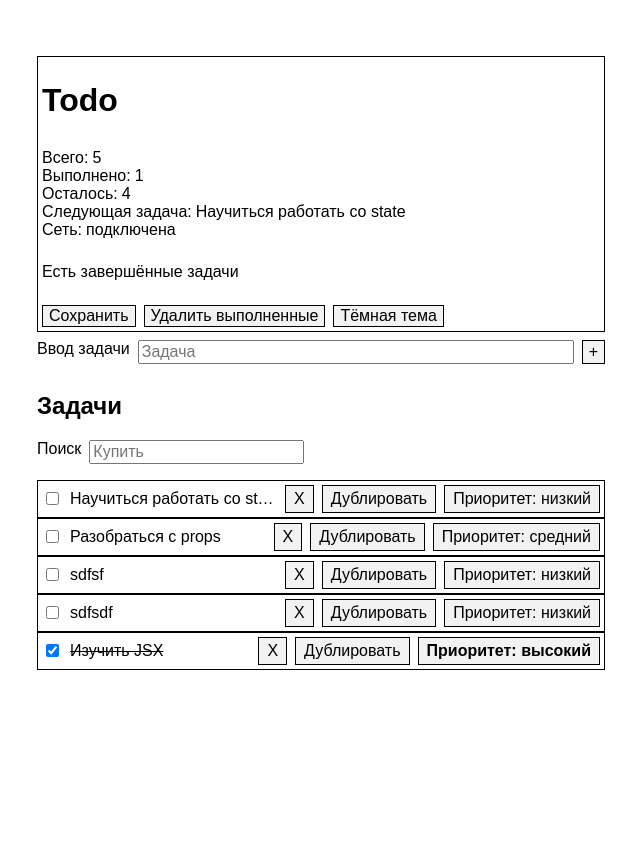
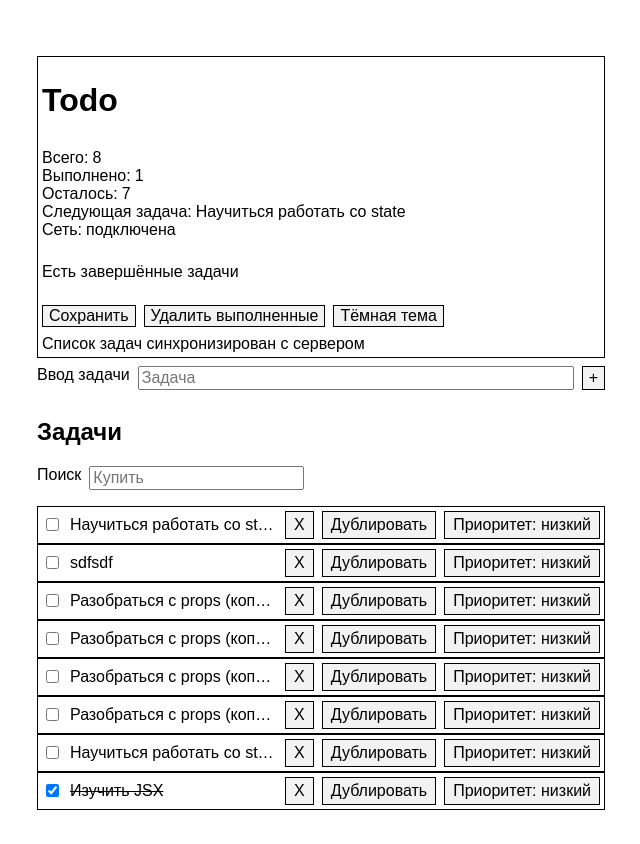
Before and after one commit to Sqaz33/react, a React (Vite) app in the folder react/: page / in a window 1280 px wide. Shown: the top 844 px of the page, without its empty margins (319-959 px from the left). Before the commit the page ends 800 px from the top, so only its background shows below. Built offline with nearby package versions, Linux system fonts and the light colour scheme; data requests are answered from the project's data file.

Commit message:
feat: show API request states

```diff
--- a/react/db.json
+++ b/react/db.json
@@ -9,28 +9,12 @@
       }
     },
     {
-      "id": "2",
-      "title": "Разобраться с props",
-      "completed": false,
-      "details": {
-        "priority": "normal"
-      }
-    },
-    {
       "id": "1",
       "title": "Изучить JSX",
       "completed": true,
       "details": {
-        "priority": "high"
+        "priority": "low"
       }
-    },
-    {
-      "title": "sdfsf",
-      "completed": false,
-      "details": {
-        "priority": "low"
-      },
-      "id": "aQNrdlS0wcI"
     },
     {
       "title": "sdfsdf",
@@ -39,6 +23,46 @@
         "priority": "low"
       },
       "id": "mDro_5205xI"
+    },
+    {
+      "title": "Разобраться с props (копия)",
+      "completed": false,
+      "details": {
+        "priority": "low"
+      },
+      "id": "bWly6szO7jw"
+    },
+    {
+      "title": "Разобраться с props (копия)",
+      "completed": false,
+      "details": {
+        "priority": "low"
+      },
+      "id": "GMiQ-Sac9Qk"
+    },
+    {
+      "title": "Разобраться с props (копия)",
+      "completed": false,
+      "details": {
+        "priority": "low"
+      },
+      "id": "XVitAHalnF8"
+    },
+    {
+      "title": "Разобраться с props (копия)",
+      "completed": false,
+      "details": {
+        "priority": "low"
+      },
+      "id": "jrORkC2wCyc"
+    },
+    {
+      "title": "Научиться работать со state (копия)",
+      "completed": false,
+      "details": {
+        "priority": "low"
+      },
+      "id": "WR96kkr_BIA"
     }
   ],
   "$schema": "./node_modules/json-server/schema.json"
--- a/react/src/App.jsx
+++ b/react/src/App.jsx
@@ -21,6 +21,12 @@ import {
   saveReducer
 } from "./saveReducer"
 import { ThemeContext } from "./ThemeContext"
+import {
+  initialApiStatus,
+  apiActionTypes,
+  apiReducer,
+  apiStateStatuses
+} from "./apiReducer"
 
 const initialTodos = [
   { id: 3, title: 'Научиться работать со state', completed: false, details: { priority: "low" } },
@@ -33,31 +39,60 @@ function App() {
   const [saveState, dispatchSave] = useReducer(saveReducer, initialSaveState)
   const [searchText, setSearchText] = useState("")
   const [theme, setTheme] = useState("light")
+  const [apiState, dispatchApi] = useReducer(apiReducer, initialApiStatus)
   const debouncedSearchText = useDebouncedValue(searchText, 400)
   const isOnline = useOnlineStatus()
 
   useEffect(() => {
     async function loadTodos() {
       try {
+        dispatchApi({
+          type: apiActionTypes.started
+        })
         const todos = await getTodos()
+        dispatchApi({
+          type: apiActionTypes.succeeded
+        })
         setTodos(todos)
       } catch (error) {
+        dispatchApi({
+          type: apiActionTypes.failed,
+          payload: {
+            message: error.message
+          }
+        })
         console.error(error.message)
       }
     }
     loadTodos()
   }, [])
 
-  async function addTodo(title) {
+  async function addTodo(
+    title,
+    completed = false,
+    priority = "low")
+  {
     const todoData = {
       title,
-      completed: false,
-      details: {priority: "low"}
+      completed,
+      details: {priority}
     }
     try {
+      dispatchApi({
+        type: apiActionTypes.started
+      })
       const createdTodo = await postTodo(todoData)
+      dispatchApi({
+        type: apiActionTypes.succeeded
+      })
       setTodos(curTodos => [...curTodos, createdTodo])
     } catch (error) {
+      dispatchApi({
+        type: apiActionTypes.failed,
+        payload: {
+          message: error.message
+        }
+      })
       console.error(error.message)
     }
   }
@@ -65,10 +100,16 @@ function App() {
   async function toggleTodo(id) {
     try {
       const curTodo = todos.find(todo => todo.id === id)
+      dispatchApi({
+        type: apiActionTypes.started
+      })
       const patchedTodo = await patchTodo(
         id,
         {completed: !curTodo.completed}
       )
+      dispatchApi({
+        type: apiActionTypes.succeeded
+      })
       setTodos(
         curTodos => curTodos.map(
           todo => todo.id === id ?
@@ -76,6 +117,12 @@ function App() {
             todo
       ))
     } catch(error) {
+      dispatchApi({
+        type: apiActionTypes.failed,
+        payload: {
+          message: error.message
+        }
+      })
       console.log(error.message)
     }
   }
@@ -84,10 +131,16 @@ function App() {
     try {
       const curTodo = todos.find(todo => todo.id === id)
       const nextPriority = getNextPriority(curTodo.details.priority)
+      dispatchApi({
+        type: apiActionTypes.started
+      })
       const patchedTodo = await patchTodo(
         id,
         {details: {priority: nextPriority}}
       )
+      dispatchApi({
+        type: apiActionTypes.succeeded
+      })
       setTodos(
         curTodos => curTodos.map(
           todo => todo.id === id ?
@@ -95,41 +148,43 @@ function App() {
             todo
       ))
     } catch(error) {
+      dispatchApi({
+        type: apiActionTypes.failed,
+        payload: {
+          message: error.message
+        }
+      })
       console.log(error.message)
     }
   }
 
   async function deleteTask(id) {
     try {
+      dispatchApi({
+        type: apiActionTypes.started
+      })
       await deleteTodo(id)
+      dispatchApi({
+        type: apiActionTypes.succeeded
+      })
       setTodos(
         curTodos => curTodos.filter(todo => todo.id !== id)
       )
     } catch(error) {
+      dispatchApi({
+        type: apiActionTypes.failed,
+        payload: {
+          message: error.message
+        }
+      })
       console.log(error.message)
     }
   }
 
-  function duplicateTodo(id) {
-    const newId = Date.now();
-    setTodos(
-      curTodos => {
-        const found = curTodos.find(todo => todo.id === id)
-        if (!found) {
-          return curTodos
-        }
-        const foundClone = structuredClone(found)
-        const {title} = foundClone
-        const newTitle = title + " (копия)"
-        const duplicate = {
-          ...foundClone,
-          id: newId,
-          title: newTitle,
-          completed: false
-        }
-        return [...curTodos, duplicate]
-      }
-    )
+  async function duplicateTodo(id) { // todo
+    const found = todos.find(todo => todo.id == id)
+    const title = found.title + " (копия)"
+    await addTodo(title, found.completed, found.details.priority)
   }
 
   const totalCount = todos.length
@@ -184,6 +239,8 @@ function App() {
   const isSaving = saveState.status === saveStateStatuses.saving
   const isSaveError = saveState.status === saveStateStatuses.error
   const saveMessage = saveState.message
+  const apiMessage = apiState.message
+  const isApiError = apiState.status === apiStateStatuses.error
 
   const toggleTheme = useCallback(() => {
     setTheme(curTheme => curTheme === "light" ? "dark" : "light")
@@ -208,6 +265,8 @@ function App() {
           onSaveTodos={handleSaveTodos}
           isOnline={isOnline}
           onClearCompletedTodos={clearCompletedTodos}
+          apiMessage={apiMessage  }
+          isApiError={isApiError}
         />
         <TodoForm onAddTodo={addTodo} />
         <section aria-labelledby="todo-list-heading">
--- a/react/src/TodoHeader.jsx
+++ b/react/src/TodoHeader.jsx
@@ -12,6 +12,8 @@ function TodoHeader({
   onSaveTodos,
   isOnline,
   onClearCompletedTodos,
+  apiMessage,
+  isApiError
 }) {
   const {theme, toggleTheme} = useTheme()
 
@@ -77,6 +79,14 @@ function TodoHeader({
           {saveMessage}
         </span>
       )}
+      {apiMessage && (
+        <span
+          className={"api-message" + (isApiError ? " error" : "")}
+          role={isApiError ? "alert" : "status"}
+        >
+          {apiMessage}
+        </span>
+      )}
     </header>
   )
 }
--- /dev/null
+++ b/react/src/apiReducer.js
@@ -0,0 +1,39 @@
+export const apiStateStatuses = {
+  idle: "idle",
+  loading: "loading",
+  success: "success",
+  error: "error"
+}
+
+export const initialApiStatus = {
+  status: apiStateStatuses.idle,
+  message: ""
+}
+
+export const apiActionTypes = {
+  started: "api/started",
+  succeeded: "api/succeeded",
+  failed: "api/failed"
+}
+
+export function apiReducer(state, action) {
+  switch (action.type) {
+    case apiActionTypes.started:
+      return {
+        status: apiStateStatuses.loading,
+        message: "Синхронизация с сервером"
+      }
+    case apiActionTypes.succeeded:
+      return {
+        status: apiStateStatuses.success,
+        message: `Список задач синхронизирован с сервером`
+      }
+    case apiActionTypes.failed:
+      return {
+        status: apiStateStatuses.error,
+        message: action.payload.message
+      }
+    default:
+      return state
+  }
+}
```
Also changed, not shown: 2 other files (tests, documents, lock files or other folders).
